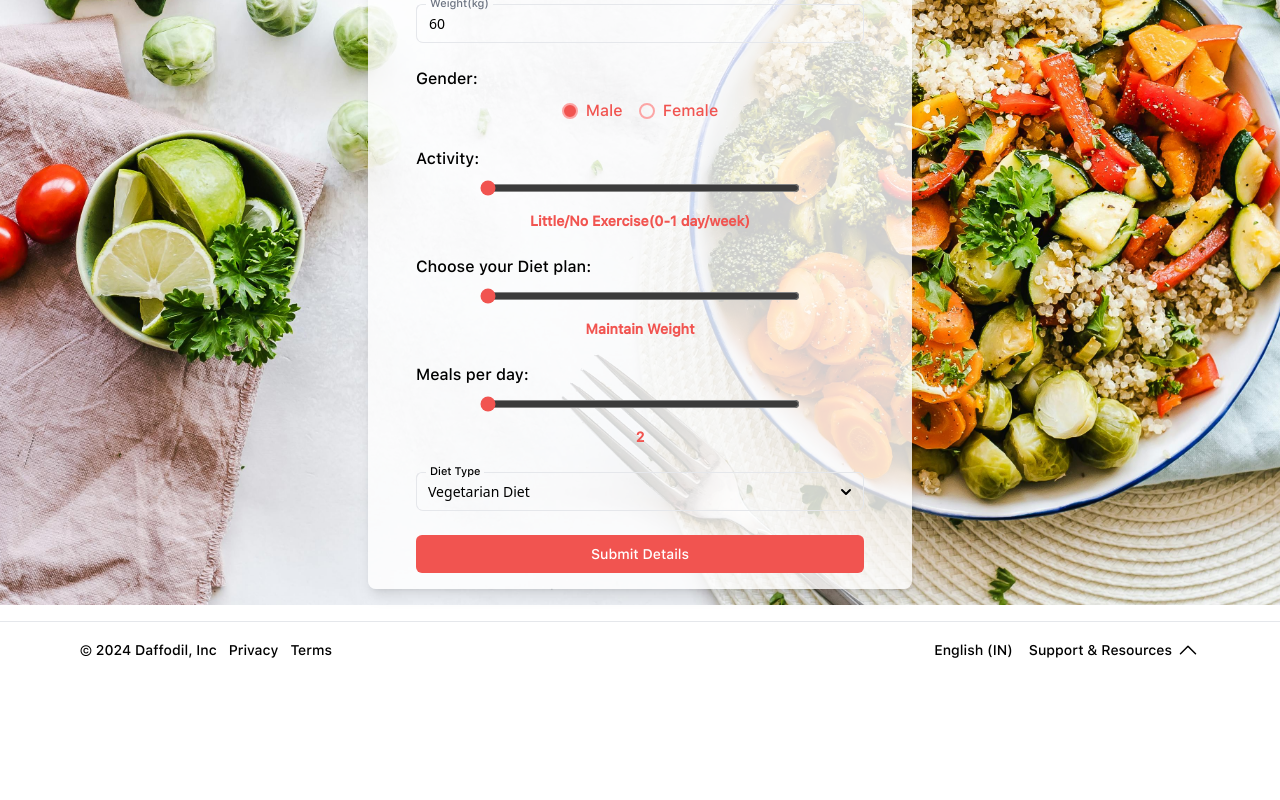
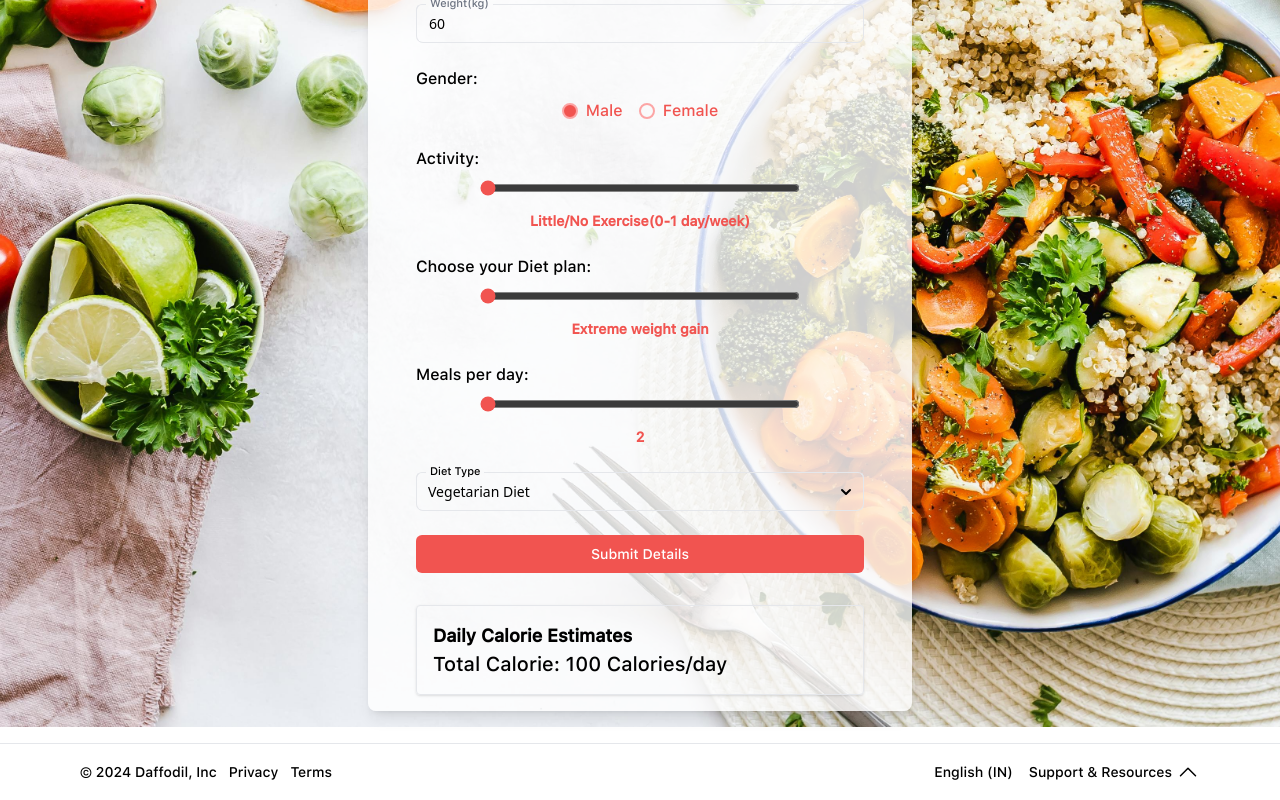
Before and after one commit to yashwant162/Diet_Plan, a React (Vite) app in the folder diet_frontend/: page / in a window 1280 px wide. Shown: the part 479-1279 px from the top of the page. Before the commit the page ends 1157 px from the top, so only its background shows below. Built offline with nearby package versions, Linux system fonts and the light colour scheme.

Commit message:
added display calories component

```diff
--- /dev/null
+++ b/diet_frontend/src/components/CalorieDisplay.jsx
@@ -0,0 +1,15 @@
+import React from "react";
+
+const CalorieDisplay = ({ calorie }) => {
+    return (
+        <div className="mt-4 p-4 border rounded shadow">
+        <h3 className="text-lg font-bold">Daily Calorie Estimates</h3>
+        <p className="text-xl">Total Calorie: {calorie} Calories/day</p>
+        {/* <p className="text-xl">Mild Weight Loss: {calories.mild} Calories/day (-0.25 kg/week)</p>
+        <p className="text-xl">Weight Loss: {calories.loss} Calories/day (-0.5 kg/week)</p>
+        <p className="text-xl">Extreme Weight Loss: {calories.extreme} Calories/day (-1 kg/week)</p> */}
+        </div>
+    );
+};
+
+export default CalorieDisplay;
--- a/diet_frontend/src/components/DietForm.jsx
+++ b/diet_frontend/src/components/DietForm.jsx
@@ -6,10 +6,12 @@
 import DropDown from "./DropDown";
 import { useNavigate } from "react-router-dom";
 import BMIDisplay from "./BMIDisplay";
+import CalorieDisplay from "./CalorieDisplay"
 import { useState } from "react";
 
 export default function DietForm() {
   const [bmi, setBmi] = useState(null);
+  const [calories, setCalories] = useState(100);
   const {
     register: dietAnalysis,
     handleSubmit,
@@ -19,11 +21,6 @@
   const [errorMessage, setErrorMessage] = useState("");
   const navigate = useNavigate();
 
-  // const onSubmit = (data) => {
-  //   const calculatedBMI = calculateBMI(data.weight, data.height);
-  //   setBmi(calculatedBMI); // Set the BMI state
-  //   console.log(data);
-  // };
   const onSubmit = async (data) => {
     try {
       console.log(data);
@@ -51,18 +48,12 @@
 
       const responseData = await response.json();
       setBmi(responseData.BMI);
+      setCalories(responseData.total_calories)
       console.log(responseData);
     } catch (error) {
       console.error('Error:', error);
     }
   };
-
-
-  // const calculateBMI = (weight, height) => {
-  //   if (height <= 0 || weight <= 0) return 0;
-  //   const heightInMeters = height / 100;
-  //   return (weight / (heightInMeters * heightInMeters)).toFixed(1);
-  // };
 
   const exerciseLabels = [
     "Little/No Exercise(0-1 day/week)",
@@ -73,6 +64,9 @@
   ];
 
   const dietPlanLabels = [
+    "Extreme weight gain",
+    "Mild weight gain",
+    "Weight gain",
     "Maintain Weight",
     "Mild weight loss",
     "Weight loss",
@@ -212,6 +206,8 @@
           </div>
         </form>
         {bmi && <BMIDisplay bmi={bmi} />}
+        {calories && <CalorieDisplay calorie={calories} />}
+
       </div>
     </div>
   );
```
